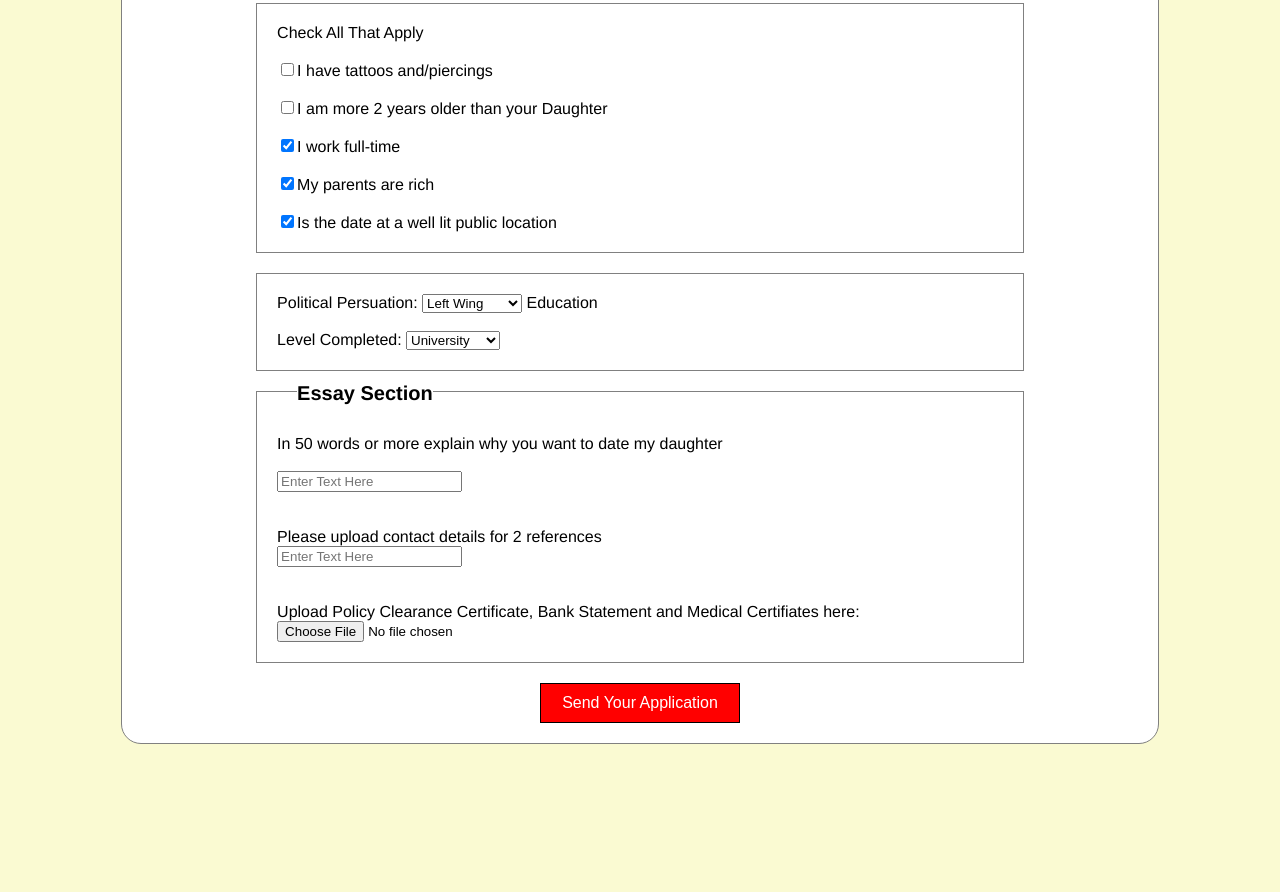
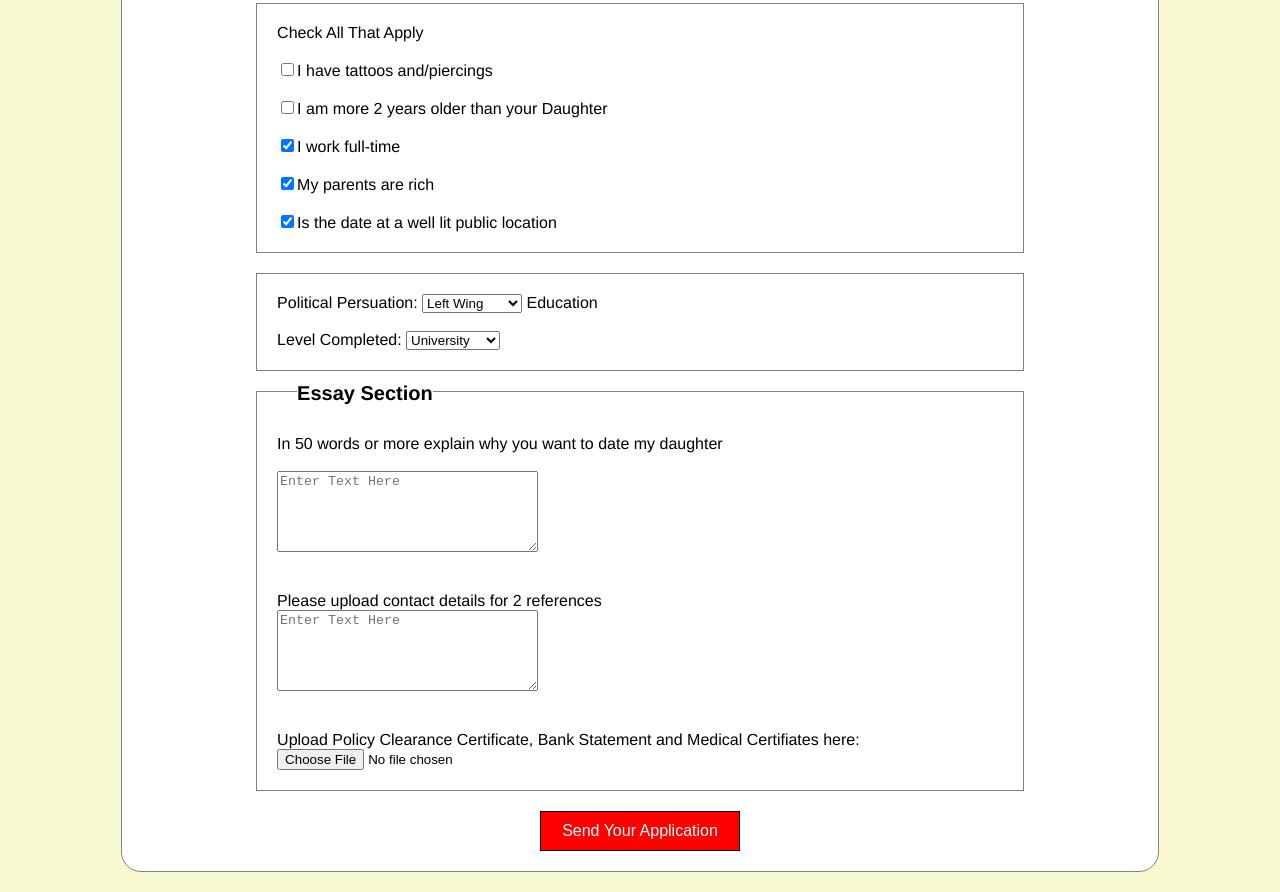
Before and after one commit to wilfried-237/Survey-Form, a plain HTML site: page index.html in a window 1280 px wide. Shown: the part 624-1516 px from the top of the page. Before the commit the page ends 1388 px from the top, so only its background shows below. Drawn offline with Linux system fonts and the light colour scheme.

Commit message:
Form Finalisation

```diff
--- a/index.html
+++ b/index.html
@@ -63,9 +63,9 @@
                 <div class="sec4">
                     <div class="header"><b>Essay Section</b></div>
                     <label>In 50 words or more explain why you want to date my daughter</label><br><br>
-                    <input type="text-area" placeholder="Enter Text Here" maxlength="50"><br><br><br>
+                    <textarea placeholder="Enter Text Here" maxlength="50" rows="5" cols="30"></textarea><br><br><br>
                     <label>Please upload contact details for 2 references</label><br>
-                    <input type="text-area" placeholder="Enter Text Here" maxlength="50"><br><br><br>
+                    <textarea placeholder="Enter Text Here" maxlength="50" rows="5" cols="30"></textarea><br><br><br>
                     <label for="Medical Certificate">Upload Policy Clearance Certificate, Bank Statement and Medical Certifiates here:</label>
                     <input type="file" name="" id="file">
                 </div>
```
